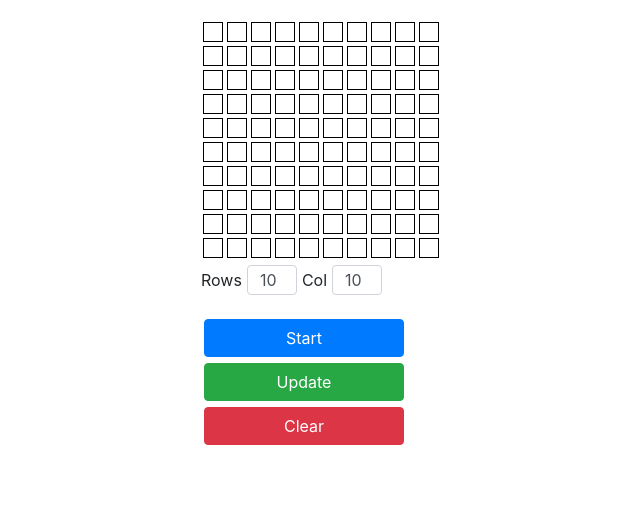
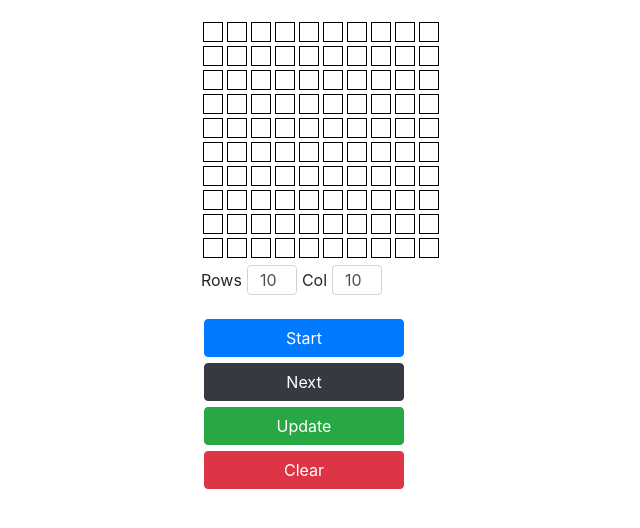
Before and after one commit to curtisyungen/conway, a React (Create React App) app: page / in a window 1280 px wide. Shown: the top 528 px of the page, without its empty margins (249-889 px from the left). Built offline with nearby package versions, Linux system fonts and the light colour scheme.

Commit message:
Add files via upload

```diff
--- a/src/components/Board/board.js
+++ b/src/components/Board/board.js
@@ -23,10 +23,6 @@ class Board extends Component {
         }, () => {
             this.getCells();
         });
-    }
-
-    componentWillUnmount = () => {
-        clearInterval(this.state.interval);
     }
 
     handleInputChange = (event) => {
@@ -102,19 +98,20 @@ class Board extends Component {
     }
 
     // Called when Start button is clicked
-    startGame = (event) => {
+    startInterval = (event) => {
         event.preventDefault();
         let interval = setInterval(this.getValues, 1000);
+    }
 
-        this.setState({
-            interval: interval,
-        });
+    // Called when Next button is clicked
+    nextFrame = (event) => {
+        event.preventDefault();
+        this.getValues();
     }
 
     // Reads cell values from board
     // Runs Conway on each cell
     getValues = () => {
-        console.log("get values");
         let board = this.state.board;
 
         let row, col;
@@ -262,9 +259,15 @@ class Board extends Component {
 
                     <button
                         className="btn btn-primary startBtn formBtn"
-                        onClick={this.startGame}
+                        onClick={this.startInterval}
                     >
                         Start
+                    </button>
+                    <button
+                        className="btn btn-dark formBtn"
+                        onClick={this.nextFrame}
+                    >
+                        Next
                     </button>
                     <button
                         className="btn btn-success formBtn"
```
